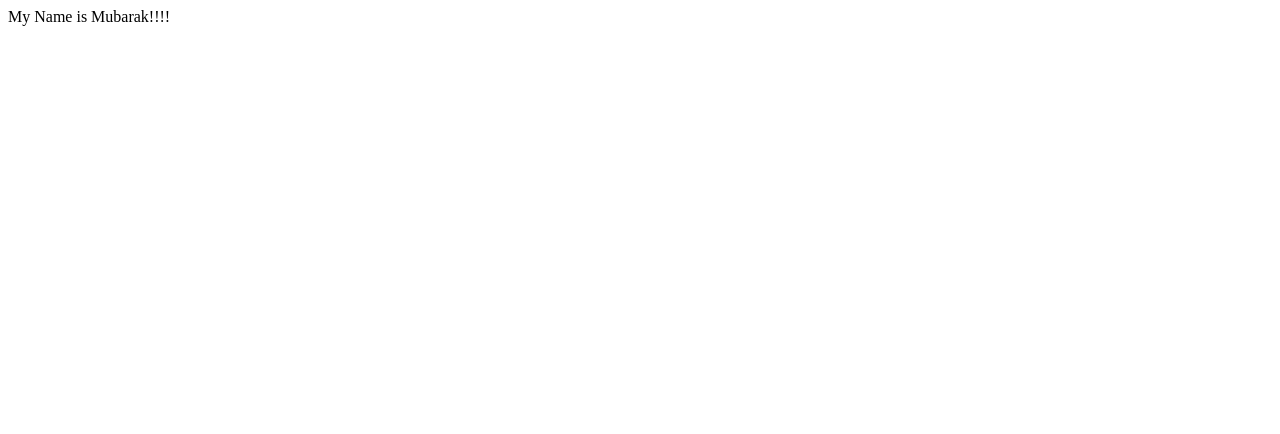
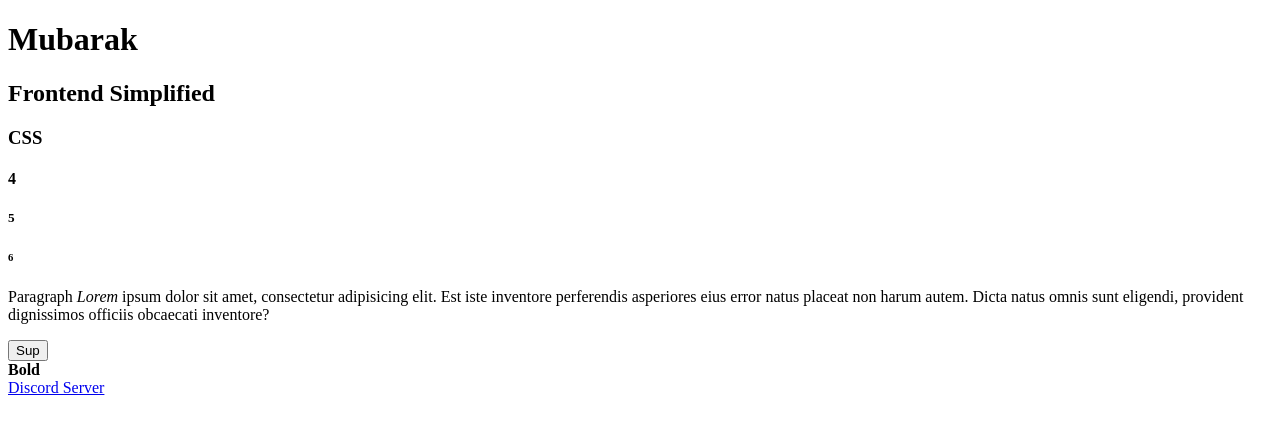
Before and after one commit to Gbamz11/FES, a plain HTML site: page index.html in a window 1280 px wide. Drawn offline with Linux system fonts and the light colour scheme.

Commit message:
New File

```diff
--- a/index.html
+++ b/index.html
@@ -8,6 +8,17 @@
     <link rel="stylesheet" href="styles.css">
 </head>
 <body>
-    My Name is Mubarak!!!!
+    <h1>Mubarak</h1>
+    <h2>Frontend Simplified</h2>
+    <h3>CSS</h3>
+    <h4>4</h4>
+    <h5>5</h5>
+    <h6>6</h6>
+    <p>Paragraph <i>Lorem</i> ipsum dolor sit amet, consectetur adipisicing elit. Est iste inventore perferendis asperiores eius error natus placeat non harum autem. Dicta natus omnis sunt eligendi, provident dignissimos officiis obcaecati inventore?</p>
+    <button>Sup</button>
+    <div>
+        <b>Bold</b>
+    </div>
+    <a href="https://discord.gg/frontend" target="_blank">Discord Server</a>
 </body>
 </html>
```
Also changed, not shown: Dashboard.html (added, +13 -0 lines).
